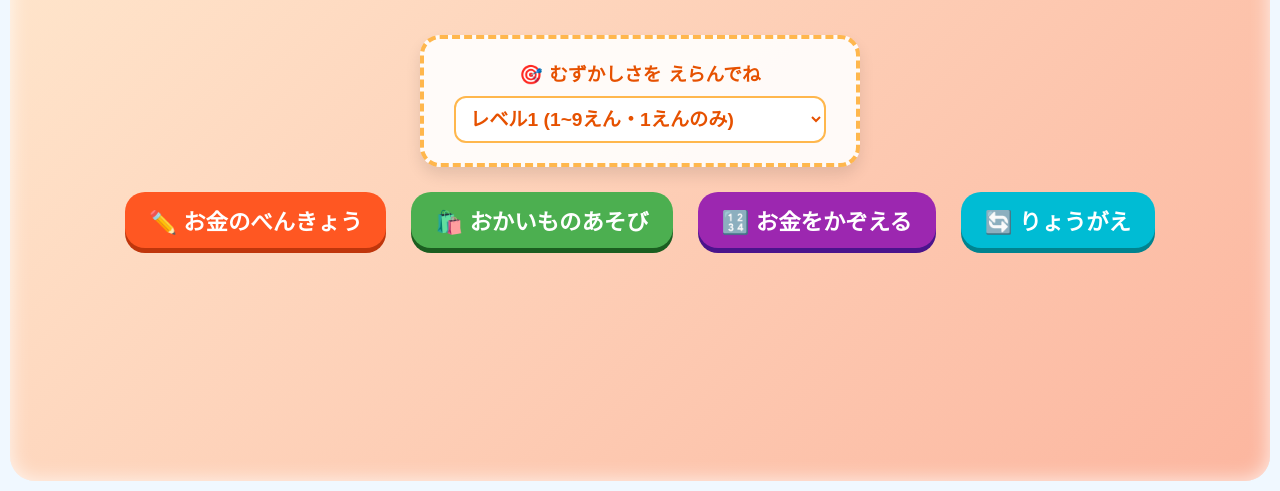
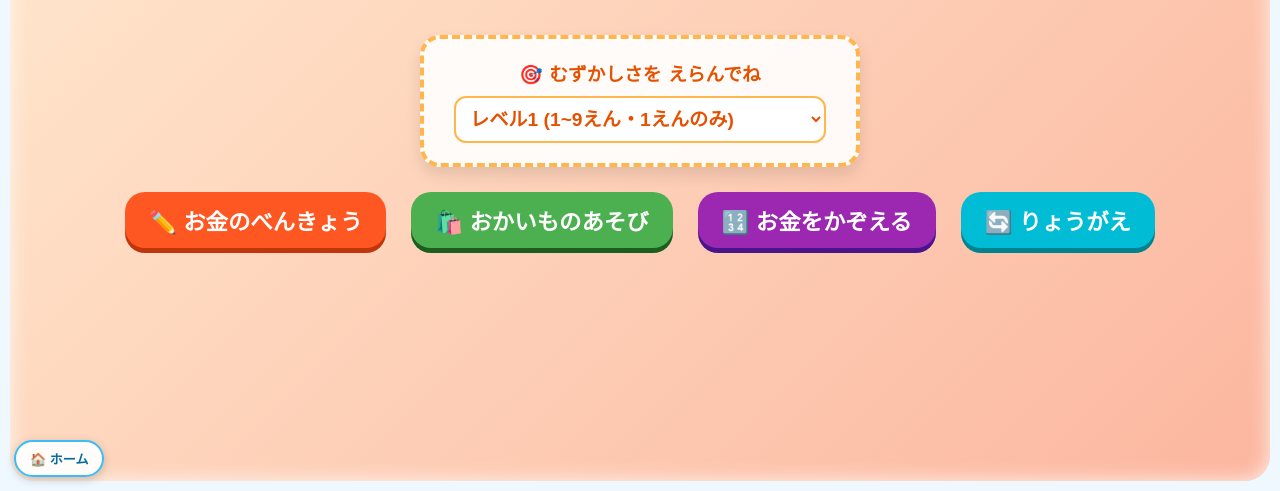
Before and after one commit to kanteach/mini-games, a plain HTML site: page money-game/money-game.html in a window 1280 px wide. Shown: the part 309-800 px from the top of the page. Drawn offline with Linux system fonts and the light colour scheme.

Commit message:
Update money-game.html

```diff
--- a/money-game/money-game.html
+++ b/money-game/money-game.html
@@ -1143,5 +1143,14 @@ function checkExchangeAnswer() {
   }
 }
 </script>
+ </script>
+
+    <!-- ▼ ここに貼り付けます ▼ -->
+    <a href="index.html" onclick="if(location.pathname.split('/').length > 3){ this.href='../index.html'; }" style="position: fixed; bottom: 14px; left: 14px; z-index: 999999; background: rgba(255, 255, 255, 0.92); color: #0369a1; border: 2px solid #38bdf8; border-radius: 9999px; padding: 7px 14px; font-size: 13px; font-weight: bold; text-decoration: none; box-shadow: 0 3px 10px rgba(0,0,0,0.18); display: inline-flex; align-items: center; gap: 4px; font-family: sans-serif; backdrop-filter: blur(4px);">
+      🏠 ホーム
+    </a>
+
 </body>
 </html>
+</body>
+</html>
```
